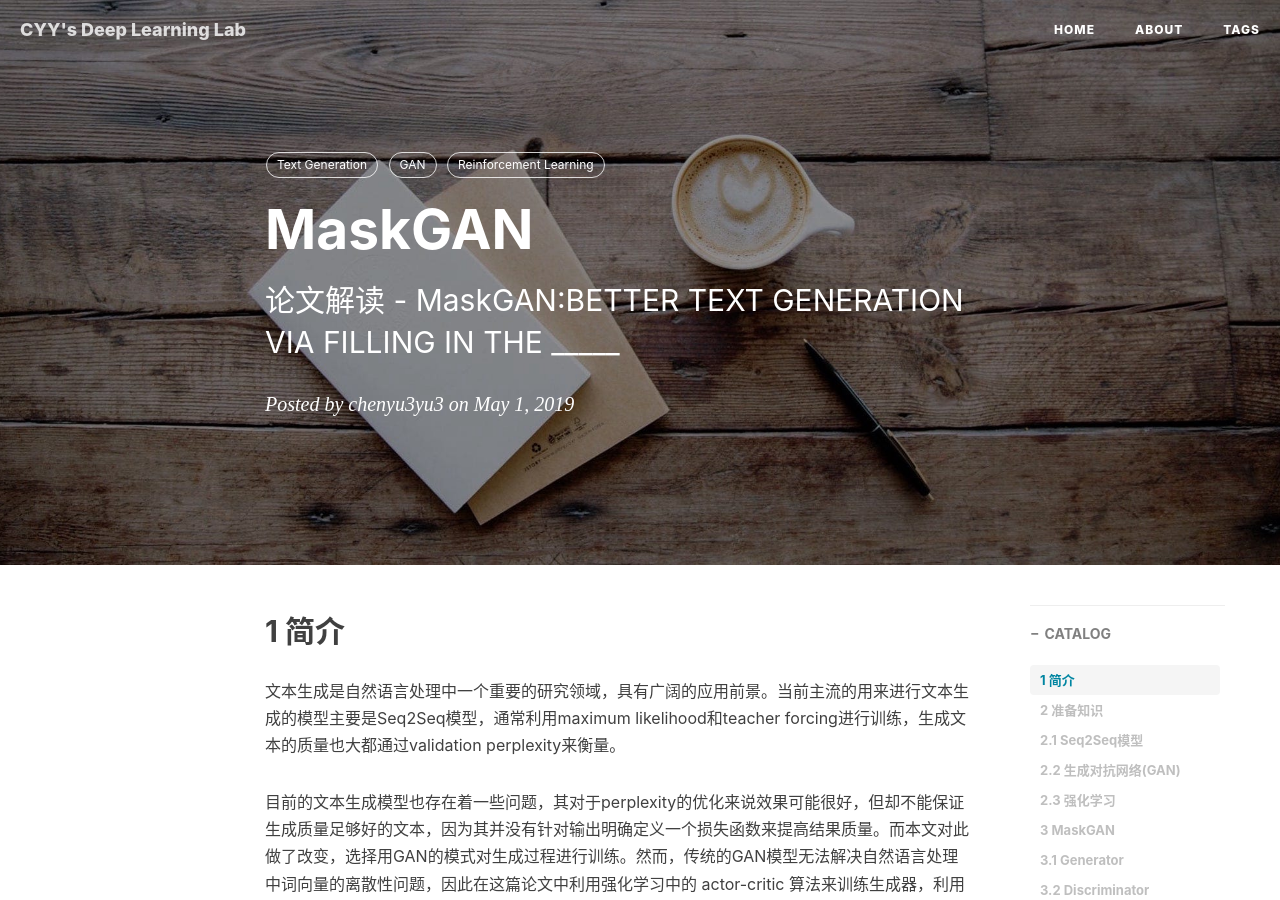
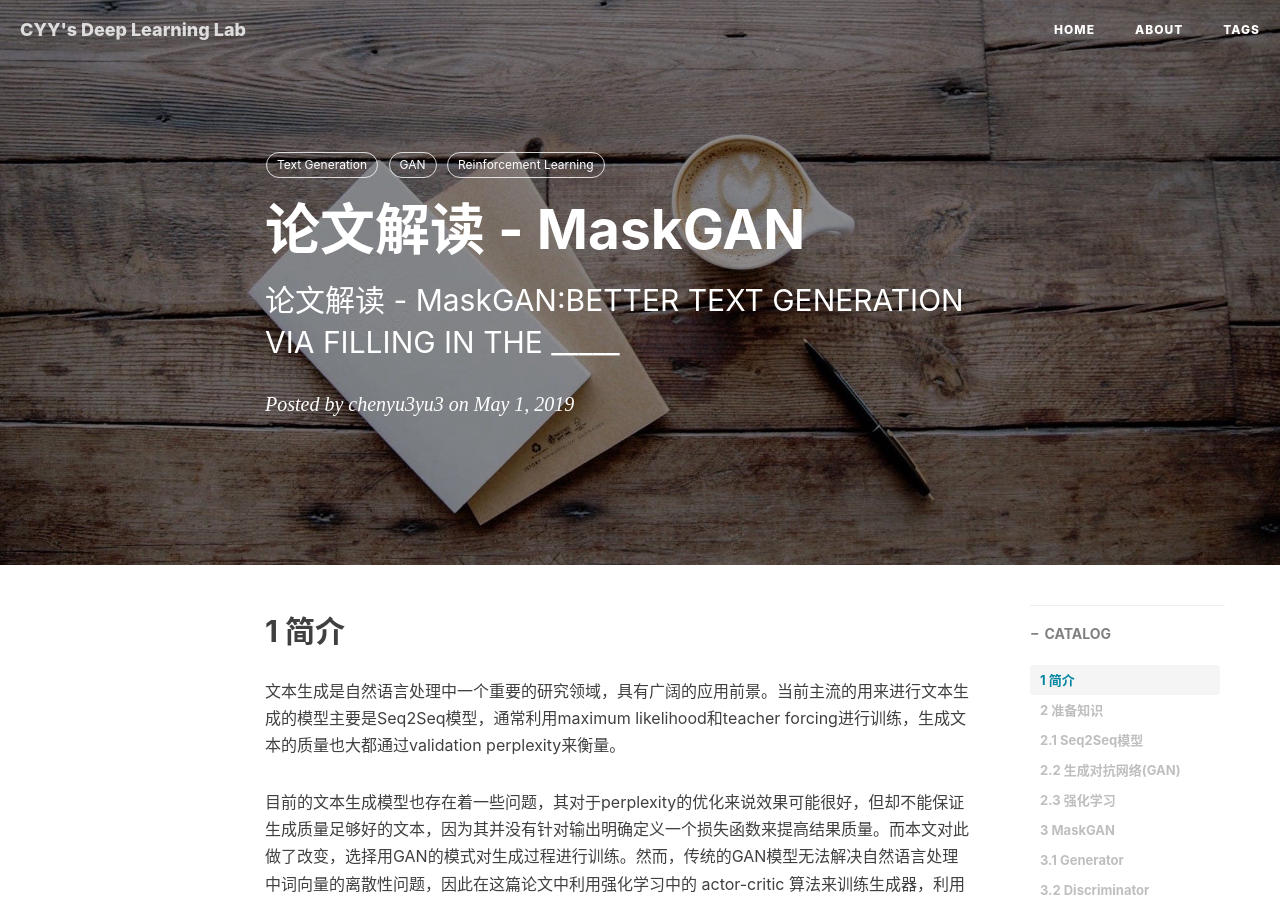
Before and after one commit to sukinoaria/sukinoaria.github.io, a Jekyll site: the page built from _posts/2019-05-01-论文解读-MaskGAN.md, in a window 1280 px wide and 900 px high. Built offline with Jekyll 4.4.1, drawn with Linux system fonts in a browser that asks for light colours; nearby versions of some CDN libraries; formulas are drawn with MathJax 3; comment, search, counter and statistics services are not loaded.

Commit message:
fix picture show error

```diff
--- a/_posts/2019-05-01-论文解读-MaskGAN.md
+++ b/_posts/2019-05-01-论文解读-MaskGAN.md
@@ -1,6 +1,6 @@
 ---
 layout:     post
-title:      MaskGAN
+title:      论文解读 - MaskGAN
 subtitle:   论文解读 - MaskGAN:BETTER TEXT GENERATION VIA FILLING IN THE _____
 date:       2019-05-01
 author:     chenyu3yu3
@@ -22,7 +22,7 @@ typora-root-url: ..\
 
 ### 2.1 Seq2Seq模型
 
-![SEQ2SEQ模型](static/maskgan/SEQ2SEQ_model.png)
+![SEQ2SEQ模型](/static/maskgan/SEQ2SEQ_model.png)
 
 基本的Seq2Seq模型如上图所示，整个模型分为解码和编码的过程，编码的过程结束后输出一个语义向量c，之后整个解码过程根据c进行相应的学习输出。而对于解码过程，对应的是另外一个RNN网络，其隐藏层状态在t时刻的更新根据如下方程进行更新：
 
```
